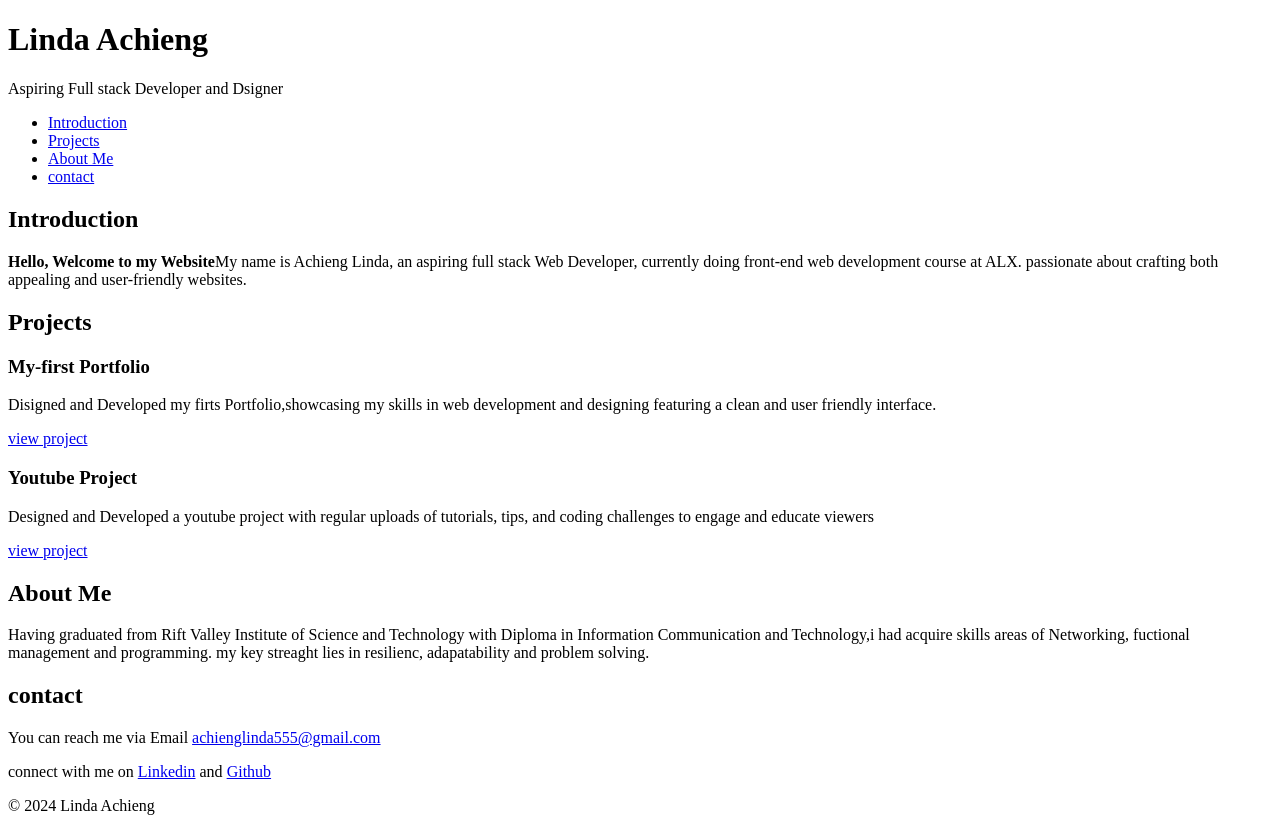
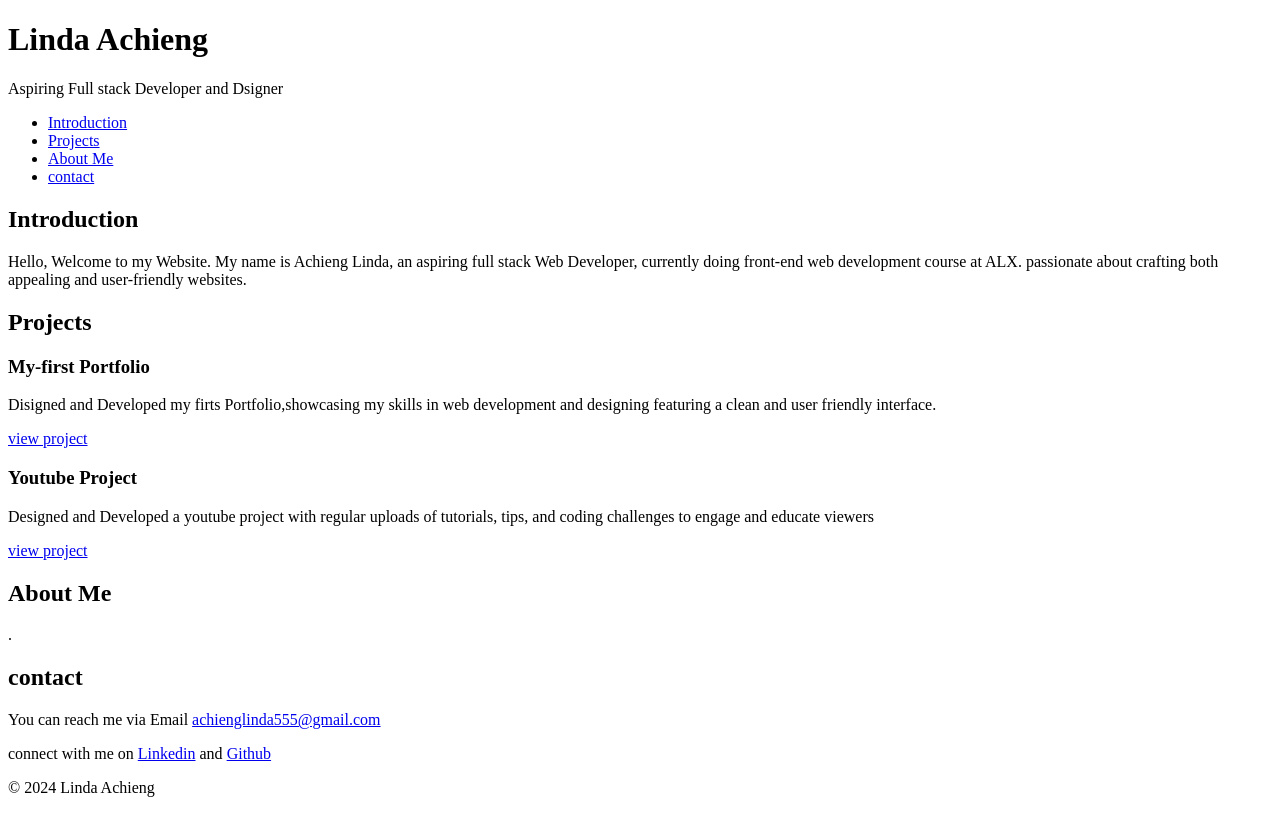
Before and after one commit to Linda-Achieng/My_First_Portfolio, a plain HTML site: page portfolio/index.html in a window 1280 px wide. Drawn offline with Linux system fonts and the light colour scheme.

Commit message:
modified index.html

```diff
--- a/portfolio/index.html
+++ b/portfolio/index.html
@@ -11,7 +11,7 @@
   </header>
 <nav>
   <ul>
-    <li><a href="#introduction">Introduction</a</li>
+    <li><a href="#introduction">Introduction</a></li>
       <li><a href="#Projects"> Projects</a></li>
       <li><a href="#About">About Me</a></li>
       <li><a href="#Contact">contact</a></li>
@@ -19,7 +19,7 @@
 </nav>
 <section id="introduction">
   <h2>Introduction</h2>
-  <p><strong>Hello, Welcome to my Website</strong>My name is Achieng Linda, an aspiring full stack Web Developer,
+  <p>Hello, Welcome to my Website. My name is Achieng Linda, an aspiring full stack Web Developer,
     currently doing front-end web development course at ALX.
     passionate about crafting both appealing and user-friendly websites. </p>
 </section>
@@ -38,19 +38,17 @@
 <a href="https://github.com/Linda-Achieng/Youtube" target="_blank">view project</a>
   </article>
 </section>
-<section id="About Me">
+<section id="about">
   <h2>About Me</h2>
-  <p>Having graduated from Rift Valley Institute of Science and Technology with Diploma in Information Communication
-    and Technology,i had acquire skills areas of Networking, fuctional management and programming.
-    my key streaght lies in resilienc, adapatability and problem solving.</p>
+  <p>.</p>
 </section>
 <section id="contact">
   <h2>contact</h2>
-<p>You can reach me via Email  <a href="mail to:achienglinda555@gmail.com"
-  target="_blank">achienglinda555@gmail.com</a></p>
+<p>You can reach me via Email <a href="mailto:achienglinda555@gmail.com" target="_blank">achienglinda555@gmail.com</a></p>
 <p>connect with me on <a href="https://www.linkedin.com/in/linda-achieng-a31412257" target="_blank">Linkedin</a>
   and <a href="https://github.com/Linda-Achieng" target="_blank">Github</a></p>
 </section>
+
 <footer>
   <p>&copy; 2024 Linda Achieng</p>
 </footer>
```
